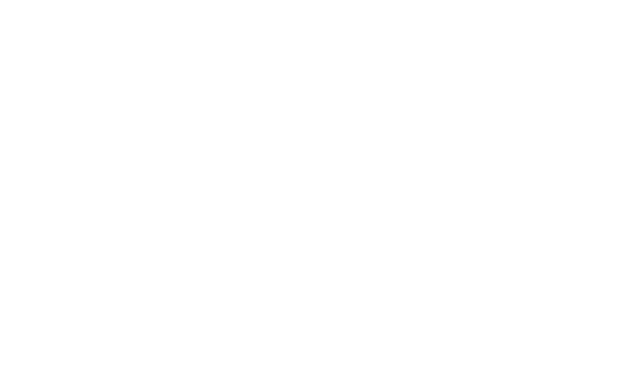
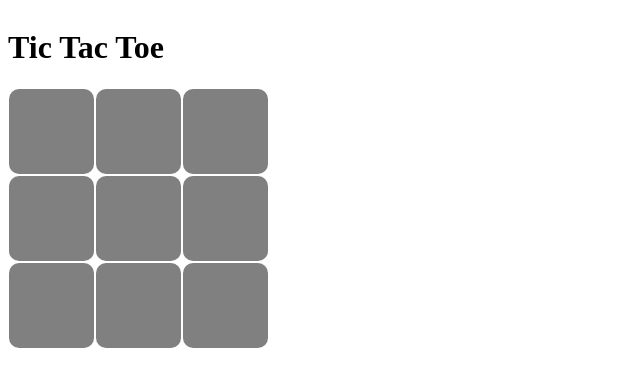
Before and after one commit to iamshashanksharma/tic-tac-toe, a plain HTML site: page index.html in a window 1280 px wide. Shown: the whole page, without its empty margins (0-640 px from the left). Drawn offline with Linux system fonts and the light colour scheme.

Commit message:
Added initial structure

```diff
--- a/index.html
+++ b/index.html
@@ -4,8 +4,27 @@
     <meta charset="UTF-8">
     <meta name="viewport" content="width=device-width, initial-scale=1.0">
     <title>Document</title>
+    <link rel="stylesheet" href="style.css">
 </head>
 <body>
+    <div class="game">
+        <h1>Tic Tac Toe</h1>
+        <div class="first-row">
+            <div class="cell"></div>
+            <div class="cell"></div>
+            <div class="cell"></div>
+        </div>
+        <div class="second-row">
+            <div class="cell"></div>
+            <div class="cell"></div>
+            <div class="cell"></div>
+        </div>
+        <div class="third-row">
+            <div class="cell"></div>
+            <div class="cell"></div>
+            <div class="cell"></div>
+        </div>
+    </div>
 
 </body>
 </html>
--- /dev/null
+++ b/style.css
@@ -0,0 +1,24 @@
+.body{
+    background-color: violet;
+}
+.cell{
+    width:85px;
+    height:85px;
+    background-color:grey;
+    border-radius: 10px;
+    margin: 1px;
+
+}
+.game{
+    display:flex;
+    flex-direction: column;
+}
+.first-row{
+    display:flex;
+}
+.second-row{
+    display:flex;
+}
+.third-row{
+    display:flex;
+}
```
